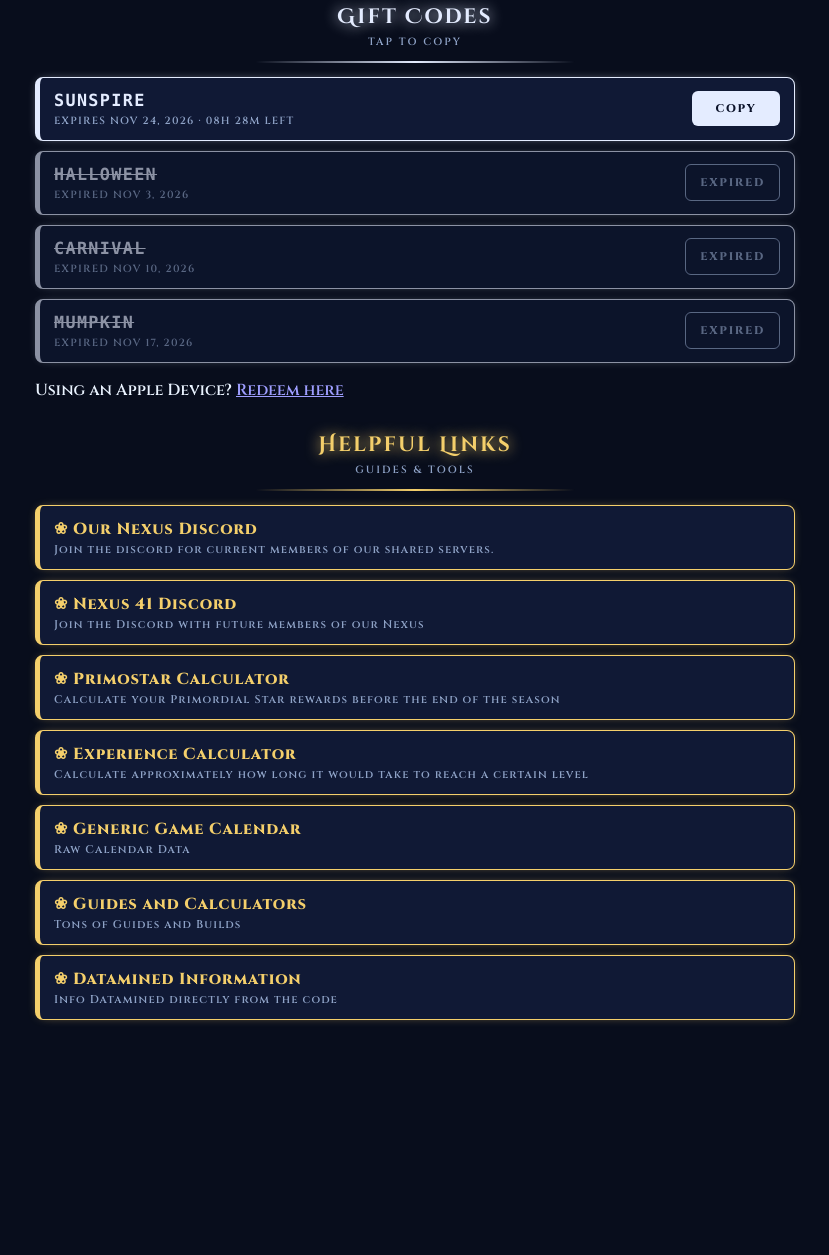
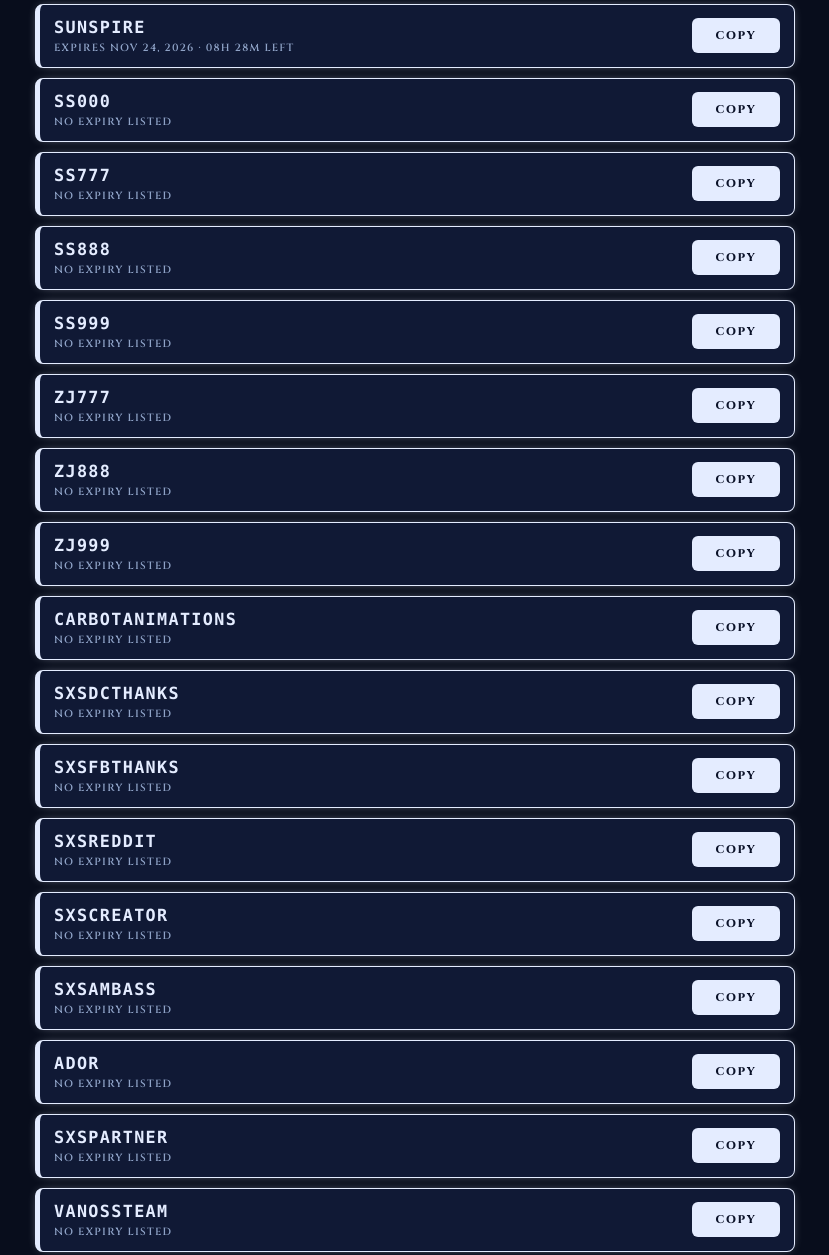
Before and after one commit to Blostoise/blostoise.github.io, a plain HTML site: page snowlotus/server-timer.html in a window 1280 px wide. Shown: the part 2624-3879 px from the top of the page, without its empty margins (225-1054 px from the left). Before the commit the page ends 3678 px from the top, so only its background shows below. Drawn offline with Linux system fonts and the light colour scheme.

Commit message:
Update server-timer.html

```diff
--- a/snowlotus/server-timer.html
+++ b/snowlotus/server-timer.html
@@ -351,7 +351,6 @@ info: [["Normal", "16.5M"], ["Hard", "20M"], ["Nightmare", "24.5M"], ["Purgatory
 // Both happen at the daily reset on that date.
 const SEASONAL = [
   { name: "Haunted Carnival", start: "2026-10-25", end: "2026-11-15" },
-  { name: "Clockwork Vitalis", start: "2026-11-15", end: "2026-11-30" },
   { name: "Slime Collab", start: "2026-12-01", end: "2026-12-27" }
 ];
 
@@ -362,9 +361,22 @@ const SEASONAL = [
 // Expired codes show "Expired", have the copy button disabled, and sort to the bottom.
 const GIFT_CODES = [
   { code: "SUNSPIRE", reward: "", expires: "2026-11-24" },
-  { code: "MUMPKIN", reward: "", expires: "2026-11-17" },
-  { code: "CARNIVAL", reward: "", expires: "2026-11-10" },
-  { code: "HALLOWEEN", reward: "", expires: "2026-11-03" }
+  { code: "SS000", reward: "", expires: "" },
+  { code: "SS777", reward: "", expires: "" },
+  { code: "SS888", reward: "", expires: "" },
+  { code: "SS999", reward: "", expires: "" },
+  { code: "ZJ777", reward: "", expires: "" },
+  { code: "ZJ888", reward: "", expires: "" },
+  { code: "ZJ999", reward: "", expires: "" },
+  { code: "CARBOTANIMATIONS", reward: "", expires: "" },
+  { code: "SXSDCTHANKS", reward: "", expires: "" },
+  { code: "SXSFBTHANKS", reward: "", expires: "" },
+  { code: "SXSREDDIT", reward: "", expires: "" },
+  { code: "SXSCREATOR", reward: "", expires: "" },
+  { code: "SXSAMBASS", reward: "", expires: "" },
+  { code: "ADOR", reward: "", expires: "" },
+  { code: "SXSPARTNER", reward: "", expires: "" },
+  { code: "VANOSSTEAM", reward: "", expires: "" }
 ];
 
 // ===== LINKS: name + url (+ optional note) =====
```
